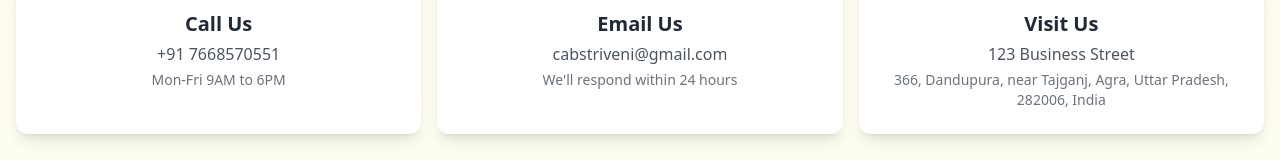
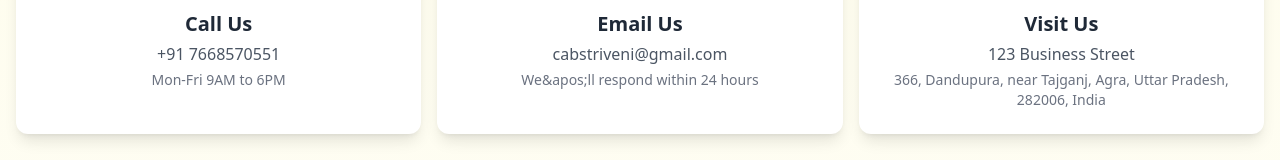
Before and after one commit to Trivenicabs/Triveni, a Next.js app: page /contact in a window 1280 px wide. Shown: the part 482-642 px from the top of the page. Built offline with nearby package versions, Linux system fonts and the light colour scheme.

Commit message:
update contact

```diff
--- a/src/app/(routes)/contact/page.js
+++ b/src/app/(routes)/contact/page.js
@@ -11,7 +11,7 @@ import { phoneNumber } from "@/utilis/data";
 
 export const metadata = {
   title: 'Contact Us | Triveni Cabs',
-  description: 'Get in touch with Triveni Cabs. We\'d love to hear from you!',
+  description: 'Get in touch with Triveni Cabs. We&apos;d love to hear from you!',
 }
 
 export default function Contact() {
@@ -32,7 +32,7 @@ export default function Contact() {
               Get in Touch
             </h1>
             <p className="text-yellow-300 text-xs md:text-xl">
-              We'd love to hear from you
+              We&apos;d love to hear from you
             </p>
           </div>
           <ol className="flex justify-center items-center space-x-1 md:space-x-3">
@@ -70,7 +70,7 @@ export default function Contact() {
               icon: Mail,
               title: "Email Us",
               content: "cabstriveni@gmail.com",
-              subContent: "We'll respond within 24 hours",
+              subContent: "We&apos;ll respond within 24 hours",
             },
             {
               icon: MapPin,
@@ -109,7 +109,7 @@ export default function Contact() {
                 Send us a Message
               </h2>
               <p className="text-gray-600 text-sm">
-                Fill out the form below and we'll get back to you shortly.
+                Fill out the form below and we&apos;ll get back to you shortly.
               </p>
             </div>
 
```
